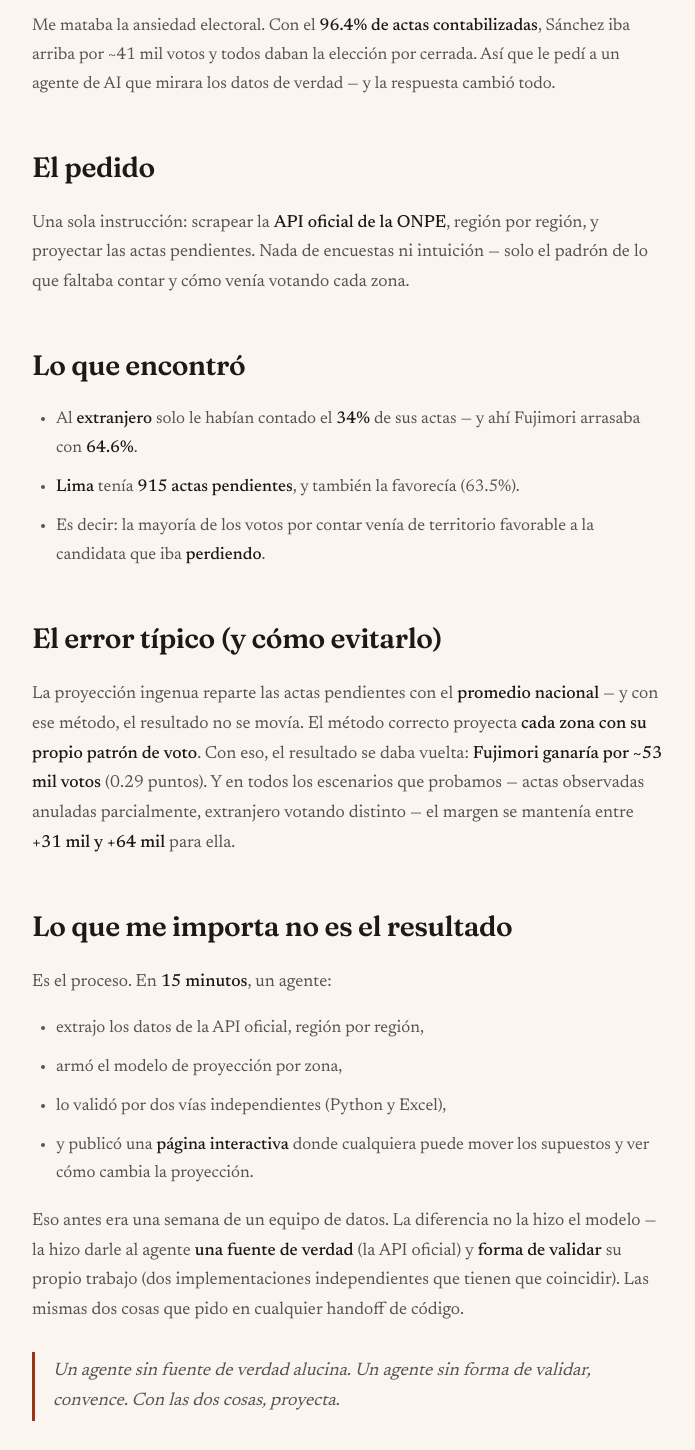
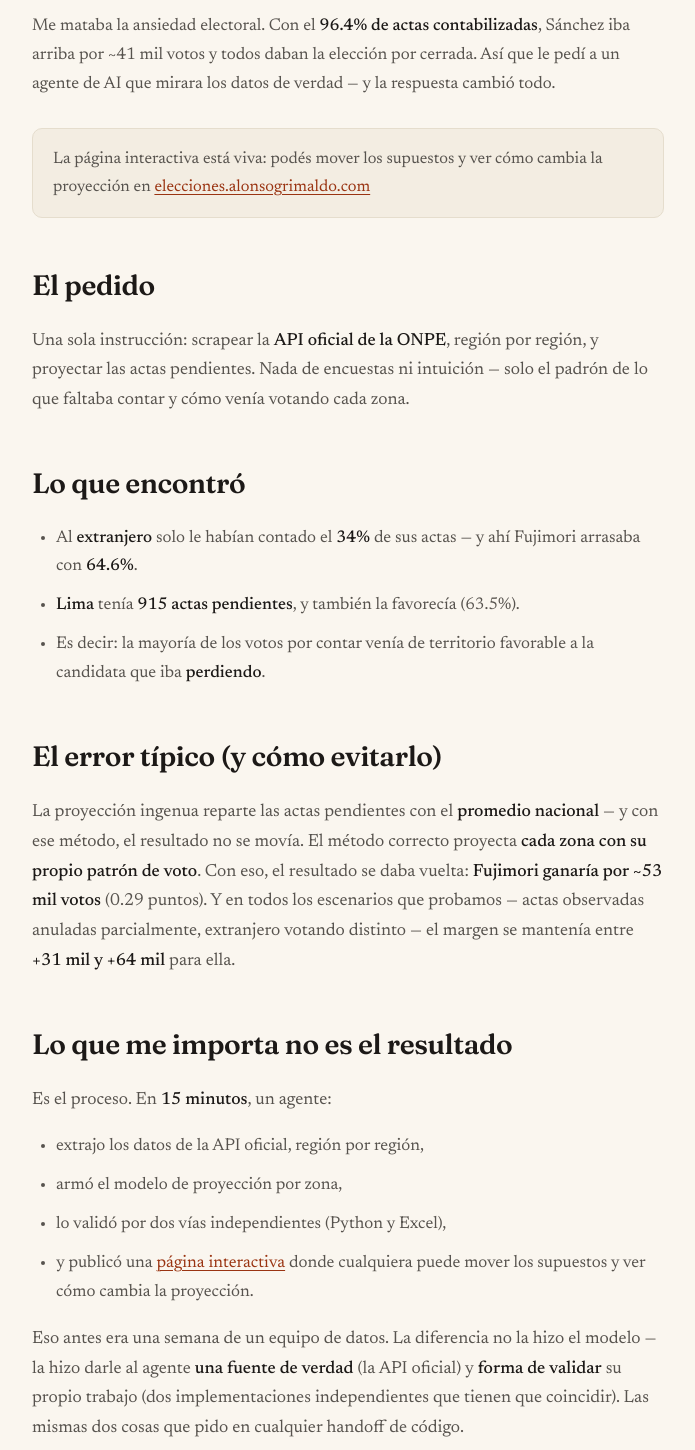
Before and after one commit to agrimald2/alonsogrimaldo.com, a Next.js app: page /posts/agente-proyeccion-electoral in a window 1280 px wide. Shown: the part 260-1710 px from the top of the page, without its empty margins (292-987 px from the left). Built offline with nearby package versions, Linux system fonts and the light colour scheme.

Commit message:
Link interactive elections page from post

```diff
--- a/app/posts/agente-proyeccion-electoral/page.tsx
+++ b/app/posts/agente-proyeccion-electoral/page.tsx
@@ -29,6 +29,20 @@ export default function AgenteProyeccionElectoral() {
             Así que le pedí a un agente de AI que mirara los datos de verdad — y la
             respuesta cambió todo.
           </p>
+
+          <div className="callout">
+            <p>
+              La página interactiva está viva: podés mover los supuestos y ver cómo
+              cambia la proyección en{" "}
+              <a
+                href="https://elecciones.alonsogrimaldo.com/"
+                target="_blank"
+                rel="noopener"
+              >
+                elecciones.alonsogrimaldo.com
+              </a>
+            </p>
+          </div>
 
           <h2>El pedido</h2>
           <p>
@@ -73,8 +87,16 @@ export default function AgenteProyeccionElectoral() {
             <li>armó el modelo de proyección por zona,</li>
             <li>lo validó por dos vías independientes (Python y Excel),</li>
             <li>
-              y publicó una <b>página interactiva</b> donde cualquiera puede mover los
-              supuestos y ver cómo cambia la proyección.
+              y publicó una{" "}
+              <a
+                href="https://elecciones.alonsogrimaldo.com/"
+                target="_blank"
+                rel="noopener"
+              >
+                página interactiva
+              </a>{" "}
+              donde cualquiera puede mover los supuestos y ver cómo cambia la
+              proyección.
             </li>
           </ul>
           <p>
```
